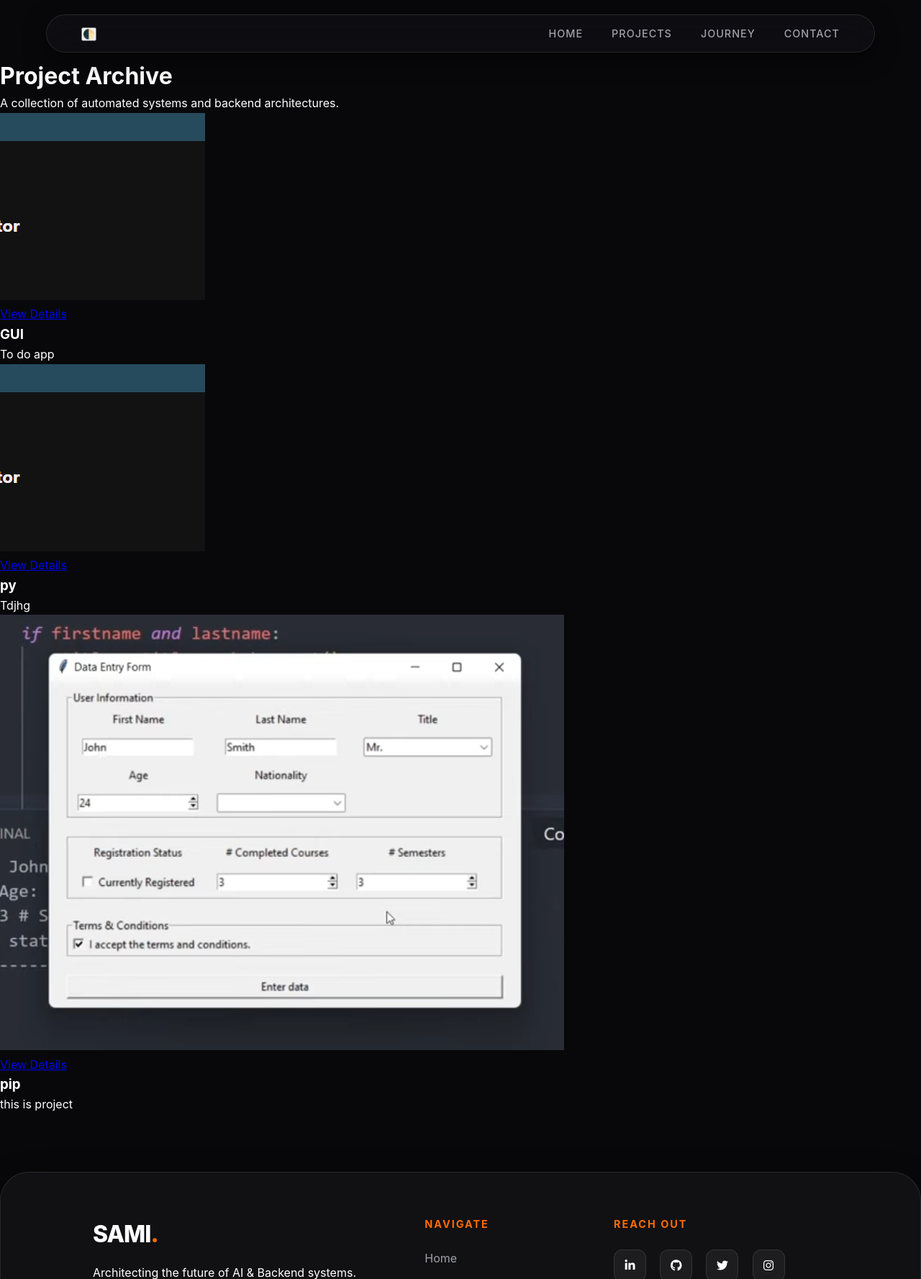
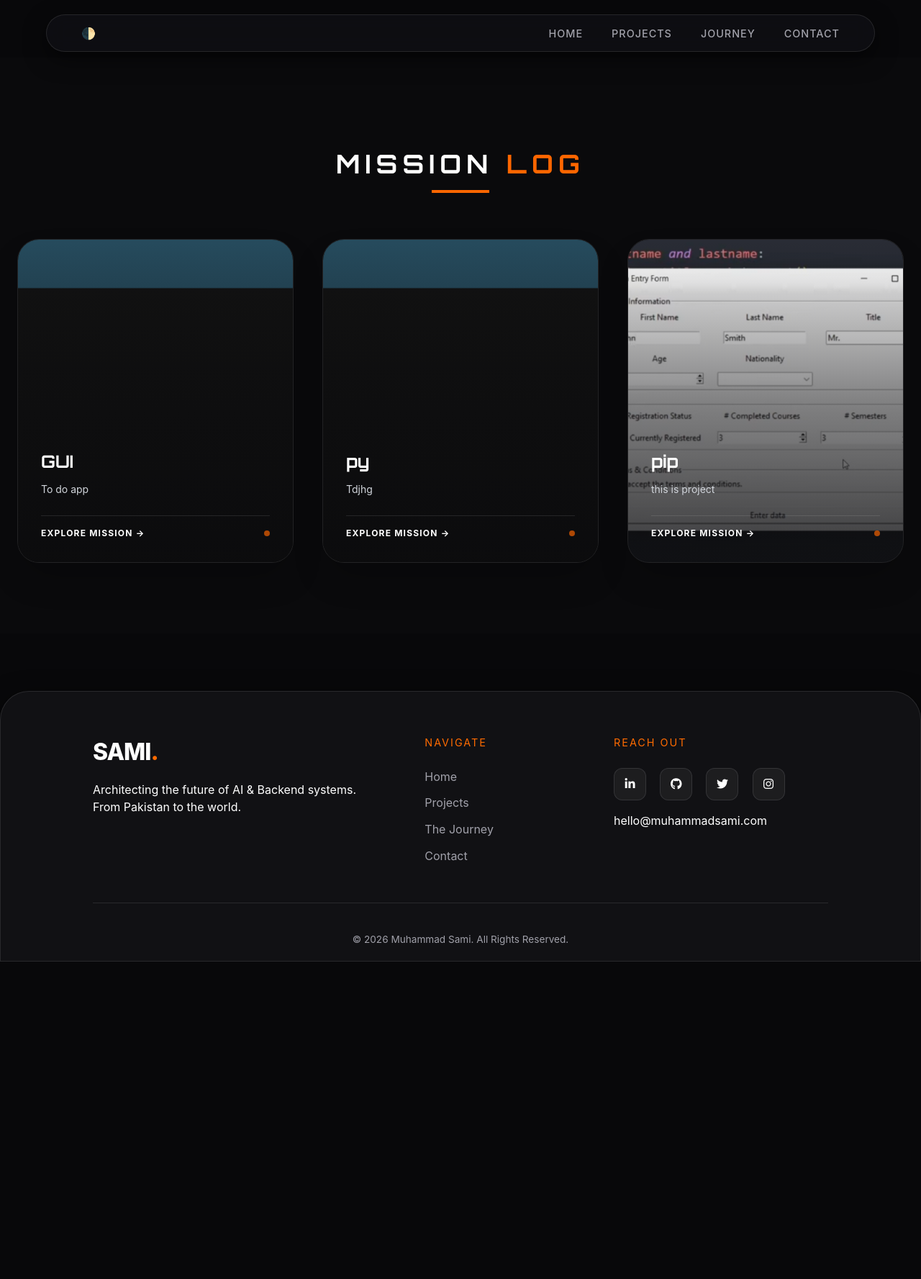
Before and after one commit to sami23245/Project-portfolio, a Django app: template main/templates/assets/projects.html in a window 1280 px wide. Shown: the top 1777 px of the page at 72% size. After the commit the page ends 1336 px from the top, so only its background shows below. Run offline with Django 5.2, Linux system fonts and the light colour scheme; the template is opened without the code that fills it: values that come from a table or form of the project are taken from there, others are empty; data comes from the database, SQL or seed files in the repository; both versions use the stored data as it was after the commit; some libraries are stand-ins or nearby versions.

Commit message:
project page done

```diff
--- a/core/settings.py
+++ b/core/settings.py
@@ -125,6 +125,12 @@ USE_TZ = True
 
 STATIC_URL = 'static/'
 
+
+STATICFILES_FINDERS = [
+    'django.contrib.staticfiles.finders.FileSystemFinder',
+    'django.contrib.staticfiles.finders.AppDirectoriesFinder',
+]
+
 STATICFILES_DIRS = [
     BASE_DIR / "static",
 ]
--- a/core/urls.py
+++ b/core/urls.py
@@ -22,7 +22,7 @@ from django.conf.urls.static import static
 urlpatterns = [
     path('admin/', admin.site.urls),
     path('', include('main.urls')), # Your home/nav logic
-    path('projects_list/', include('projects.urls')), # Your new automated projects logic
+    path('projects/', include('projects.urls')), # Your new automated projects logic
 ]
 
 # This is CRITICAL for showing project images
--- a/main/templates/assets/projects.html
+++ b/main/templates/assets/projects.html
@@ -1,43 +1,63 @@
 {% extends 'base.html' %}
 {% load static %}
 
-{% block extra_css %}
-<link rel="stylesheet" href="{% static 'projects/css/project_gallery.css' %}">
-{% endblock %}
+{% block content %}
+<link href="https://fonts.googleapis.com/css2?family=Orbitron:wght@400;700&display=swap" rel="stylesheet">
+<script src="https://cdn.tailwindcss.com"></script>
 
-{% block content %}
-<div class="container mt-5 pt-5">
-    <div class="gallery-header mb-5">
-        <h1 class="text-orange text-uppercase">Project Archive</h1>
-        <p class="text-light opacity-75">A collection of automated systems and backend architectures.</p>
+<div class="min-h-screen bg-[#0a0a0c] pt-32 pb-20 px-6">
+
+    <div class="max-w-7xl mx-auto text-center mb-16">
+        <h1 class="text-4xl font-bold text-white uppercase tracking-[0.2em] font-['Orbitron']">
+            Mission <span class="text-[#ff6600]">Log</span>
+        </h1>
+        <div class="mt-4 h-1 w-20 bg-[#ff6600] mx-auto"></div>
     </div>
 
-    <div class="project-masonry-grid">
+    <div class="max-w-7xl mx-auto grid grid-cols-1 md:grid-cols-2 lg:grid-cols-3 gap-10">
 
         {% for project in projects %}
+        <div class="group relative h-[450px] w-full rounded-[30px] overflow-hidden border border-white/10 transition-all duration-500 hover:border-[#ff6600]/50 hover:-translate-y-3 shadow-2xl">
 
-            <div class="project-card glass-card {% if forloop.counter|divisibleby:3 %}wide{% elif forloop.counter|divisibleby:5 %}tall{% endif %}">
+            <div class="absolute inset-0 z-0">
+                {% if project.image %}
+                    <img src="{{ project.image.url }}"
+                         alt="{{ project.title }}"
+                         class="w-full h-full object-cover transition-transform duration-700 group-hover:scale-110">
+                {% else %}
+                    <div class="w-full h-full bg-neutral-900"></div>
+                {% endif %}
 
-                <div class="card-image-wrapper">
-                    {% if project.image %}
-                        <img src="{{ project.image.url }}" alt="{{ project.title }}" class="project-img">
-                    {% endif %}
-                    <div class="card-overlay">
-                        <a href="{% url 'project_detail' project.pk %}" class="btn-cyber-orange">View Details</a>
-                    </div>
+                <div class="absolute inset-0 bg-gradient-to-t from-[#0a0a0c] via-[#0a0a0c]/60 to-transparent opacity-80 group-hover:opacity-90 transition-opacity"></div>
+            </div>
+
+            <div class="relative z-10 h-full flex flex-col justify-end p-8">
+
+                <span class="text-[#ff6600] text-xs font-bold tracking-widest uppercase mb-2 opacity-0 group-hover:opacity-100 transition-all translate-y-4 group-hover:translate-y-0 duration-500">
+                    Project Active
+                </span>
+
+                <h3 class="text-2xl font-bold text-white font-['Orbitron'] mb-3">
+                    {{ project.title }}
+                </h3>
+
+                <p class="text-gray-300 text-sm leading-relaxed mb-6 line-clamp-3">
+                    {{ project.description }}
+                </p>
+
+                <div class="flex items-center justify-between pt-4 border-t border-white/10">
+                    <a href="{% url 'project_detail' project.pk %}" class="text-white text-xs font-bold uppercase tracking-widest hover:text-[#ff6600] transition-colors">
+                        Explore Mission →
+                    </a>
+                    <div class="h-2 w-2 rounded-full bg-[#ff6600] animate-pulse"></div>
                 </div>
+            </div>
 
-                <div class="card-content">
-                    <h3 class="text-orange">{{ project.title }}</h3>
-                    <p class="text-light small">{{ project.description|truncatewords:15 }}</p>
-                </div>
+        </div>
+        {% empty %}
+        <p class="text-gray-600 font-mono col-span-full text-center">[ ARCHIVE_EMPTY ]</p>
+        {% endfor %}
 
-            </div>
-        {% empty %}
-            <div class="glass-card p-5 text-center">
-                <p class="text-muted">No projects found in the archive. Check back soon!</p>
-            </div>
-        {% endfor %}
     </div>
 </div>
 {% endblock %}
--- a/main/templates/base.html
+++ b/main/templates/base.html
@@ -8,8 +8,9 @@
     <link rel="stylesheet" href="{% static 'main/css/style.css' %}"> <!-- #main css file ink -->
     <link rel="stylesheet" href="https://cdnjs.cloudflare.com/ajax/libs/font-awesome/6.0.0/css/all.min.css">
     <!-- projects css file link -->
-    <link rel="stylesheet" href="{% static 'main/css/style.css' %}">
-    {% block extra_css %}{% endblock %}
+    <!-- css for project gallery -->
+     <link rel="stylesheet" href="{% static 'projects/css/project_gallery.css' %}">
+     {% block extra_css %}{% endblock %}
 
 </head>
 <body>
@@ -19,7 +20,7 @@
         <div class="logo"><button class="theme-toggle"onclick="toggleTheme()">🌓</button></div>
         <ul class="nav-links">
             <li><a href="{% url 'home' %}">Home</a></li>
-            <li><a href="{% url 'projects' %}">Projects</a></li>
+            <li><a href="{% url 'projects_list' %}">Projects</a></li>
             <li><a href="{% url 'journey' %}">Journey</a></li>
             <li><a href="{% url 'contact' %}">Contact</a></li>
         </ul>
--- a/main/urls.py
+++ b/main/urls.py
@@ -1,10 +1,11 @@
 from django.urls import path
 from main import views
+from projects import views as project_views
 
 urlpatterns = [
     path('base',views.home, name='home'),#for base.html and tseting purpose
     path('',views.home_view, name='home'),
-    path('projects_1/',views.projects_view, name='projects'),
+    path('projects_1/',project_views.project_list, name='projects_list'),
     path('journey/',views.journey_view, name='journey'),
     path('contact/',views.contact_view, name='contact'),
 ]
--- a/projects/urls.py
+++ b/projects/urls.py
@@ -3,7 +3,7 @@ from projects import views
 
 # This variable name MUST be exactly 'urlpatterns' (plural)
 urlpatterns = [
-    path('projects/', views.project_list, name='project_list'),
+    path('', views.project_list, name='project_list'), # This is the main projects page
 
     path('projects/<int:pk>/', views.project_review, name='project_detail'),
 ]
```
Also changed, not shown: main/static/projects/css/project_style.css (+60 -123 lines), main/views.py (+4 -4 lines), db.sqlite3, projects/static/projects/images/Screenshot_2025-12-08_075917_WXgFgpw.png (added), projects/static/projects/images/Screenshot_2026-04-05_095540.png (added), projects/static/projects/images/Screenshot_2026-04-05_095540_0emRj2p.png (added).
